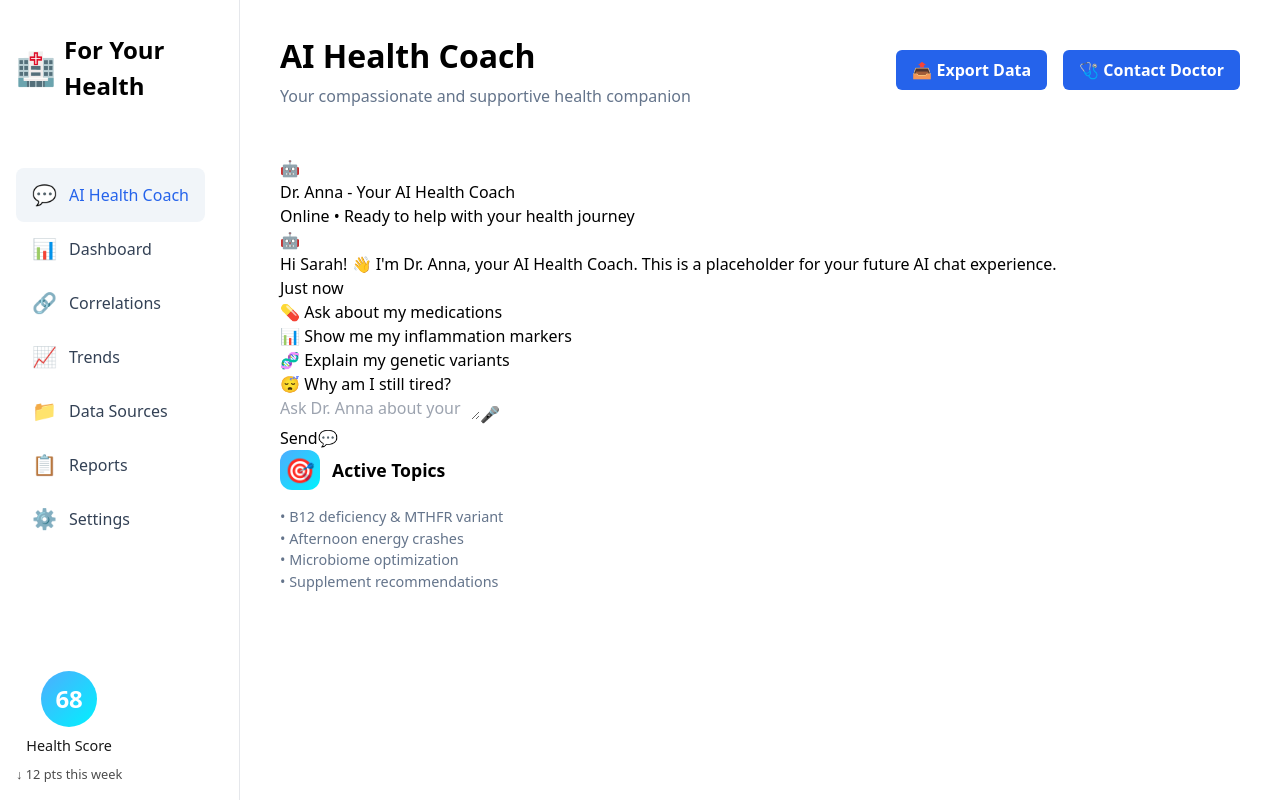
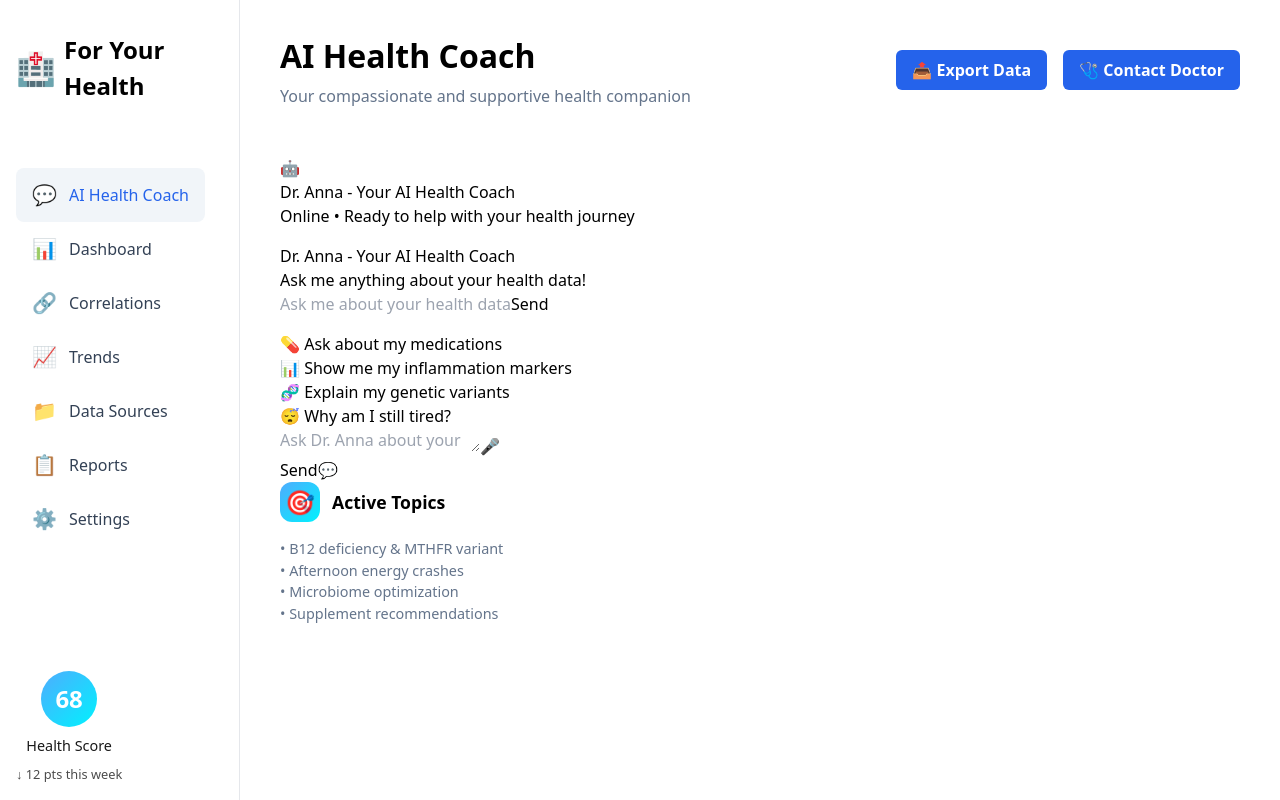
Before and after one commit to absrzvi/yourHealth, a Next.js app: page /ai-coach in a window 1280 px wide. Built offline with nearby package versions, Linux system fonts and the light colour scheme.

Commit message:
Integrate AI Health Coach chat feature into /ai-coach page and import ChatInterface component

```diff
--- a/app/ai-coach/page.tsx
+++ b/app/ai-coach/page.tsx
@@ -1,3 +1,5 @@
+import ChatInterface from '../../components/ai-chat/ChatInterface';
+
 export default function AiCoachPage() {
   return (
     <div className="content-section active">
@@ -13,14 +15,9 @@ export default function AiCoachPage() {
               </div>
             </div>
           </div>
-          <div className="chat-messages">
-            <div className="message">
-              <div className="message-avatar ai-message-avatar">🤖</div>
-              <div className="message-content ai-message-content">
-                <div>Hi Sarah! 👋 I'm Dr. Anna, your AI Health Coach. This is a placeholder for your future AI chat experience.</div>
-                <div className="message-time">Just now</div>
-              </div>
-            </div>
+          {/* Real AI Health Coach chat interface */}
+          <div style={{ padding: '1rem 0' }}>
+            <ChatInterface />
           </div>
           <div className="chat-input-container">
             <div className="quick-prompts">
```
